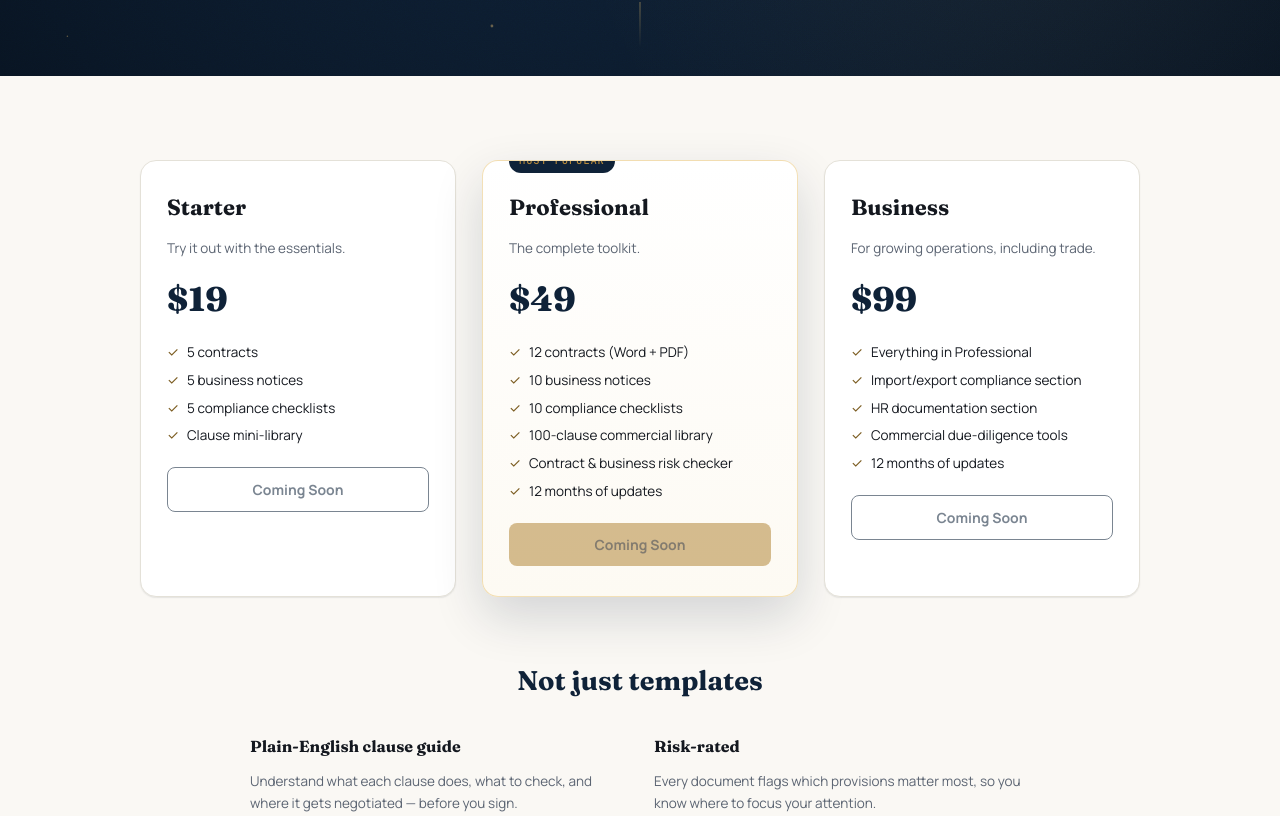
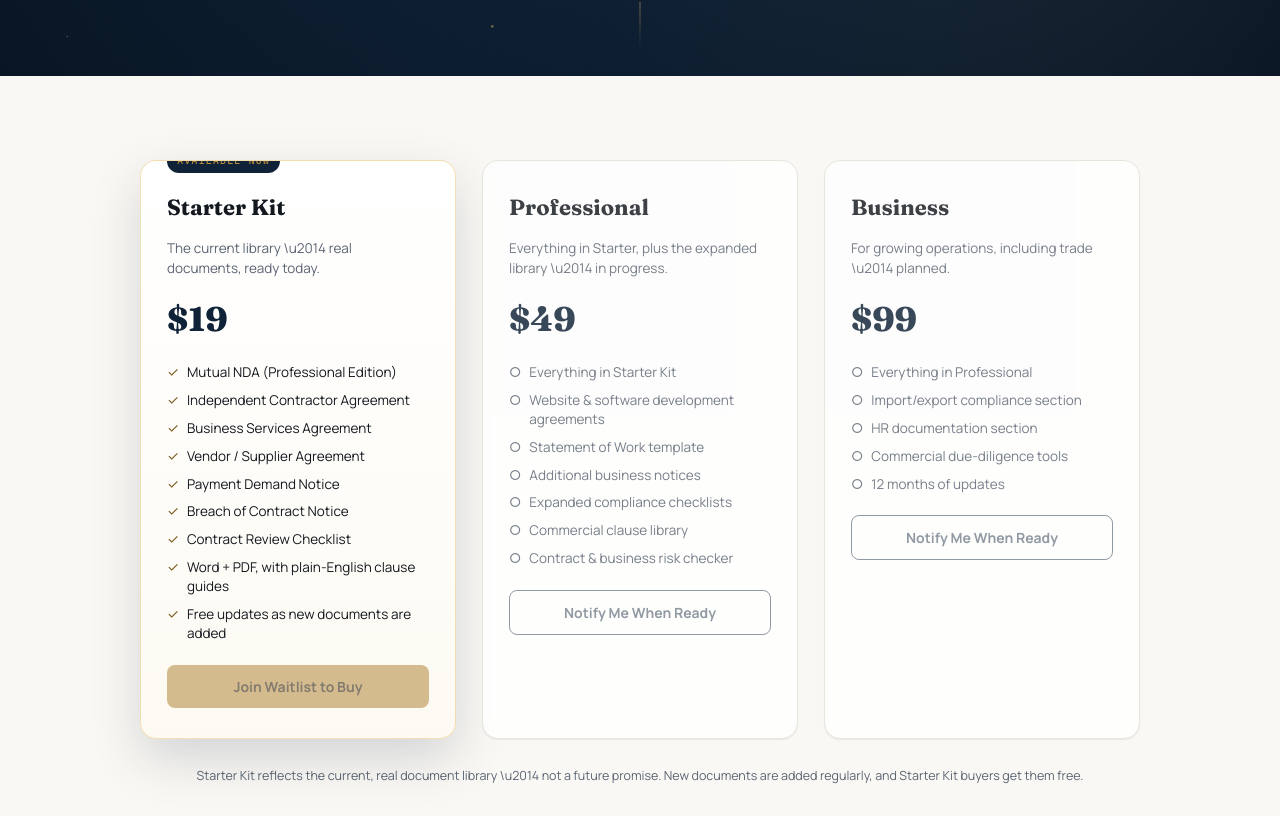
Before and after one commit to abdulhannannasir/THE-LEXKIT, a React (Vite) app: page / in a window 1280 px wide. Shown: the part 724-1540 px from the top of the page. Built offline with nearby package versions, Linux system fonts and the light colour scheme.

Commit message:
Fix pricing section to match actual document inventory

```diff
--- a/src/pages/Home.jsx
+++ b/src/pages/Home.jsx
@@ -23,7 +23,7 @@ function KineticHeadline({ text }) {
   );
 }
 
-function Tier({ name, price, tagline, items, featured }) {
+function Tier({ name, price, tagline, items, featured, status }) {
   return (
     <TiltCard
       featured={featured}
@@ -37,6 +37,7 @@ function Tier({ name, price, tagline, items, featured }) {
         boxShadow: featured ? "0 20px 50px rgba(15,34,56,0.16)" : "var(--shadow-sm)",
         display: "flex",
         flexDirection: "column",
+        opacity: status === "development" ? 0.82 : 1,
       }}
     >
       {featured && (
@@ -55,7 +56,7 @@ function Tier({ name, price, tagline, items, featured }) {
             zIndex: 2,
           }}
         >
-          MOST POPULAR
+          {status === "development" ? "IN DEVELOPMENT" : "AVAILABLE NOW"}
         </div>
       )}
       <div style={{ position: "relative", zIndex: 1 }}>
@@ -67,8 +68,10 @@ function Tier({ name, price, tagline, items, featured }) {
         <div style={{ marginBottom: 22 }}>
           {items.map((it) => (
             <div key={it} style={{ display: "flex", gap: 8, fontSize: 13.5, marginBottom: 9, lineHeight: 1.4 }}>
-              <span style={{ color: "var(--gold-text)", flexShrink: 0 }}>&#10003;</span>
-              <span>{it}</span>
+              <span style={{ color: status === "development" ? "var(--text-muted)" : "var(--gold-text)", flexShrink: 0 }}>
+                {status === "development" ? "\u25CB" : "\u2713"}
+              </span>
+              <span style={{ color: status === "development" ? "var(--text-muted)" : "inherit" }}>{it}</span>
             </div>
           ))}
         </div>
@@ -76,9 +79,9 @@ function Tier({ name, price, tagline, items, featured }) {
           className={featured ? "btn btn-gold" : "btn btn-outline"}
           style={{ width: "100%", padding: "12px 16px", fontSize: 14, borderRadius: 8 }}
           disabled
-          title="Launching soon &mdash; join the waitlist below"
+          title="Checkout launching soon &mdash; join the waitlist below"
         >
-          Coming Soon
+          {status === "development" ? "Notify Me When Ready" : "Join Waitlist to Buy"}
         </button>
       </div>
     </TiltCard>
@@ -293,29 +296,43 @@ export default function Home() {
         <RevealSection style={{ display: "grid", gridTemplateColumns: "repeat(3, 1fr)", gap: 26, maxWidth: 1000, margin: "0 auto 64px" }}>
           <div className="lk-tiers" style={{ display: "contents" }}>
             <Tier
-              name="Starter"
+              name="Starter Kit"
               price="$19"
-              tagline="Try it out with the essentials."
-              items={["5 contracts", "5 business notices", "5 compliance checklists", "Clause mini-library"]}
+              tagline="The current library \u2014 real documents, ready today."
+              featured
+              status="available"
+              items={[
+                "Mutual NDA (Professional Edition)",
+                "Independent Contractor Agreement",
+                "Business Services Agreement",
+                "Vendor / Supplier Agreement",
+                "Payment Demand Notice",
+                "Breach of Contract Notice",
+                "Contract Review Checklist",
+                "Word + PDF, with plain-English clause guides",
+                "Free updates as new documents are added",
+              ]}
             />
             <Tier
               name="Professional"
               price="$49"
-              tagline="The complete toolkit."
-              featured
+              tagline="Everything in Starter, plus the expanded library \u2014 in progress."
+              status="development"
               items={[
-                "12 contracts (Word + PDF)",
-                "10 business notices",
-                "10 compliance checklists",
-                "100-clause commercial library",
+                "Everything in Starter Kit",
+                "Website & software development agreements",
+                "Statement of Work template",
+                "Additional business notices",
+                "Expanded compliance checklists",
+                "Commercial clause library",
                 "Contract & business risk checker",
-                "12 months of updates",
               ]}
             />
             <Tier
               name="Business"
               price="$99"
-              tagline="For growing operations, including trade."
+              tagline="For growing operations, including trade \u2014 planned."
+              status="development"
               items={[
                 "Everything in Professional",
                 "Import/export compliance section",
@@ -326,6 +343,10 @@ export default function Home() {
             />
           </div>
         </RevealSection>
+
+        <p style={{ textAlign: "center", fontSize: 12.5, color: "var(--text-muted)", marginTop: -36, marginBottom: 64 }}>
+          Starter Kit reflects the current, real document library \u2014 not a future promise. New documents are added regularly, and Starter Kit buyers get them free.
+        </p>
 
         {/* ============ FEATURES ============ */}
         <RevealSection style={{ maxWidth: 780, margin: "0 auto 72px" }}>
```
